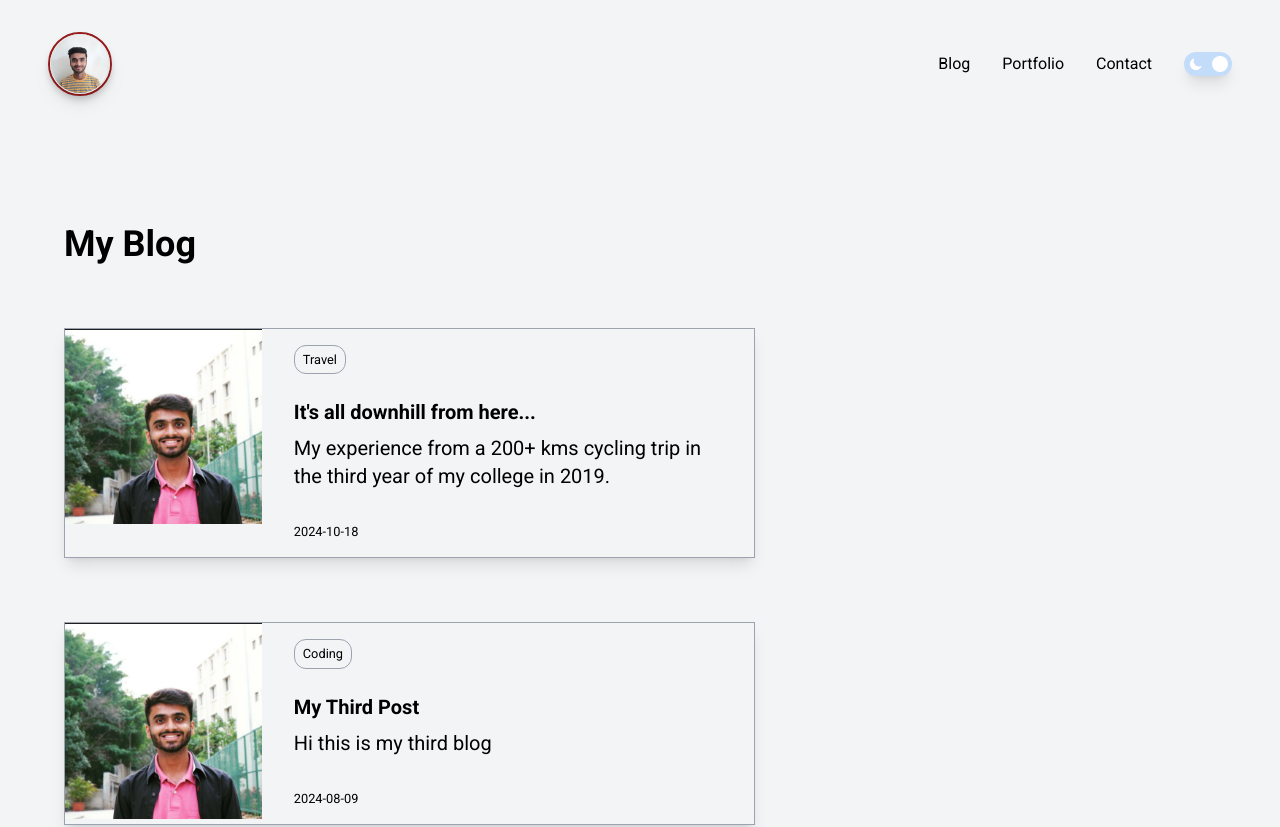
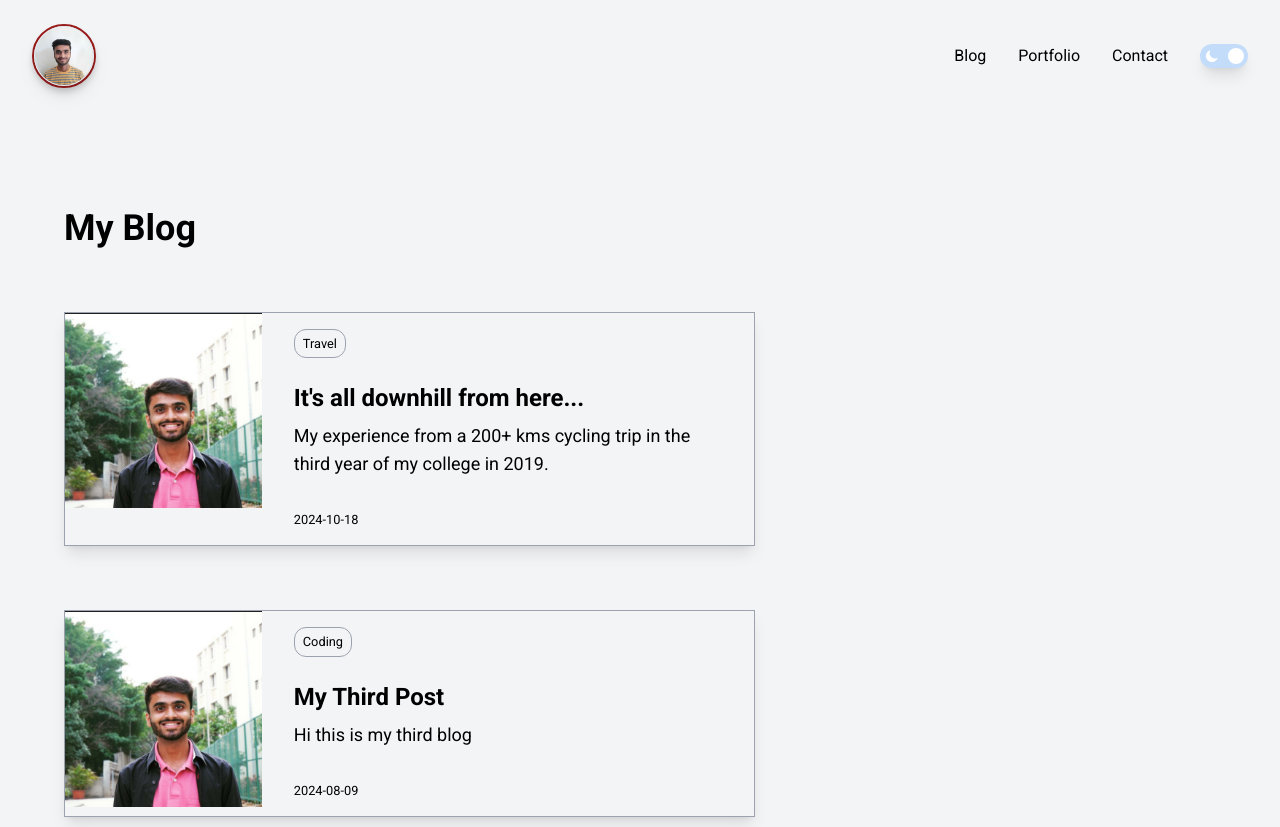
Before and after one commit to advait-l/personal-website, a Next.js app: page /blog in a window 1280 px wide. Shown: the top 827 px of the page. Built offline with nearby package versions, Linux system fonts and the light colour scheme.

Commit message:
added cycling trip blog padding

```diff
--- a/app/blog/[id]/page.tsx
+++ b/app/blog/[id]/page.tsx
@@ -33,7 +33,7 @@ export default async function Post({ params }: { params: Params }) {
     const sanitizedContent = sanitize(processedContent.toString());
 
   return (
-    <div className="flex flex-col px-12 w-full h-screen overflow-auto bg-gray-100 dark:bg-gray-900">
+    <div className="flex flex-col px-6 w-full h-screen overflow-auto bg-gray-100 dark:bg-gray-900">
         <h1 className="text-4xl font-semibold my-8">{matterResult.data.title}</h1>
         <div className="lg:w-3/5" dangerouslySetInnerHTML={{ __html: sanitizedContent }} />
     </div>
--- a/app/components/BlogTile.tsx
+++ b/app/components/BlogTile.tsx
@@ -34,8 +34,8 @@ const BlogTile: React.FC<BlogTileProps> = ({
       <div className="w-full h-full flex flex-col items-start justify-between px-8 py-4">
         <small className="border border-gray-400 dark-border-gray-500 rounded-xl px-2 py-1">{tag}</small>
         <div className="flex flex-col my-2">
-          <h1 className="text-xl font-semibold">{title}</h1>
-          <p className="line-clamp-2">{excerpt}</p>
+          <h1 className="text-2xl font-bold">{title}</h1>
+          <p className="line-clamp-2 text-lg">{excerpt}</p>
         </div>
         <br />
         <small>{date}</small>
--- a/app/components/Navbar.tsx
+++ b/app/components/Navbar.tsx
@@ -8,7 +8,7 @@ import { useState } from "react";
 const Navbar = () => {
   const [isNavOpen, setIsNavOpen] = useState(false);
   return (
-    <div className="flex flex-row items-center justify-between bg-gray-100 dark:bg-gray-900 py-8 px-12">
+    <div className="flex flex-row items-center justify-between bg-gray-100 dark:bg-gray-900 py-6 px-8">
       <Link href="/">
         <Logo></Logo>
       </Link>
```
